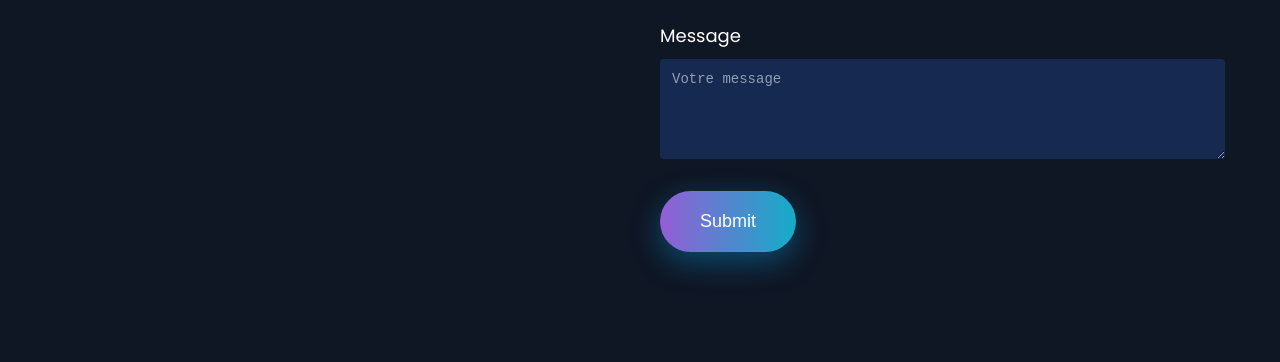
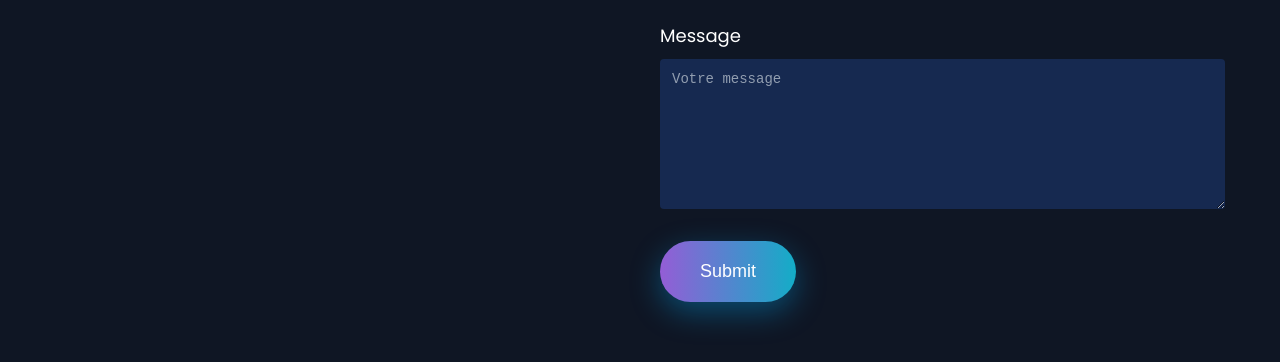
Before and after one commit to Bilal-Dallali/bilal-dallali.github.io, a plain HTML site: page index.html in a window 1280 px wide. Shown: the part 3992-4354 px from the top of the page. Before the commit the page ends 4304 px from the top, so only its background shows below. Drawn offline with Linux system fonts and the light colour scheme.

Commit message:
textarea height

```diff
--- a/style.css
+++ b/style.css
@@ -507,7 +507,7 @@ input[type=text], input[type=email], textarea {
 }
 
 textarea {
-    min-height: 100px;
+    min-height: 150px;
 }
 
 input[type=submit] {
```
